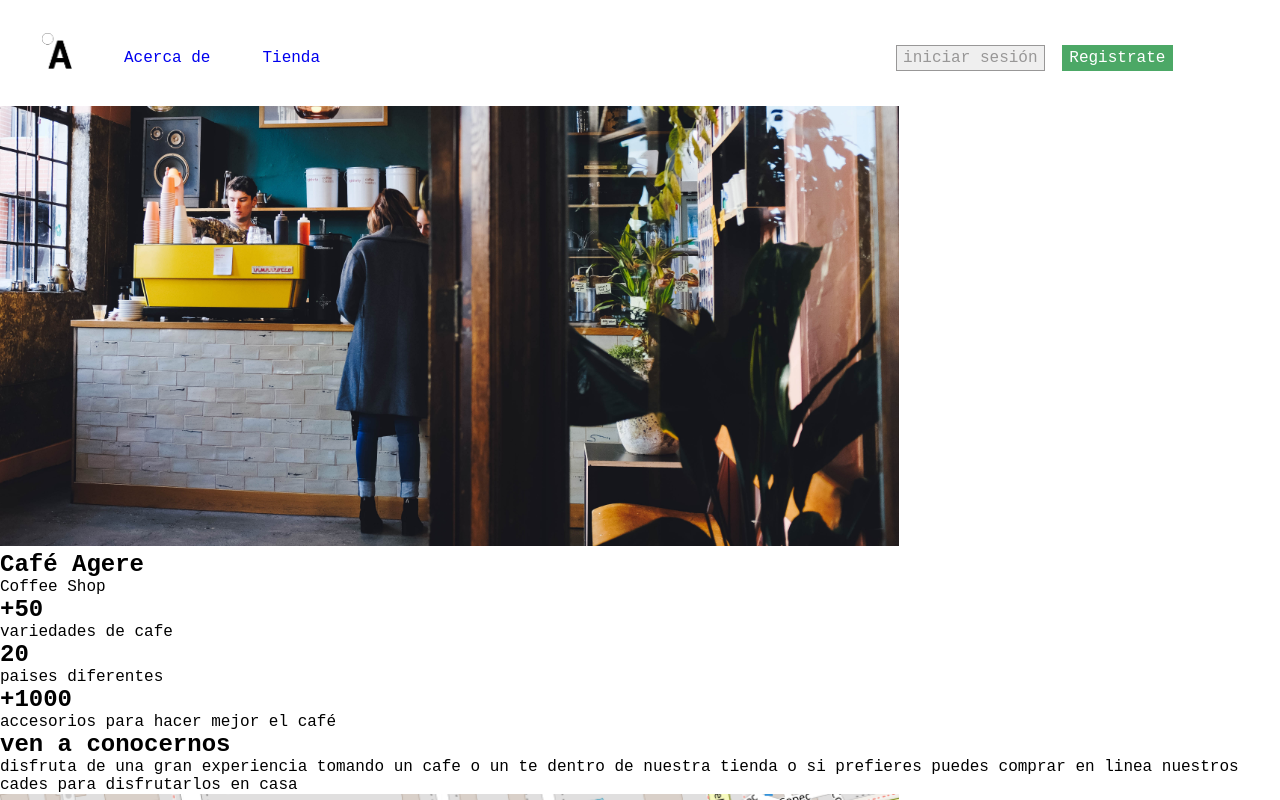
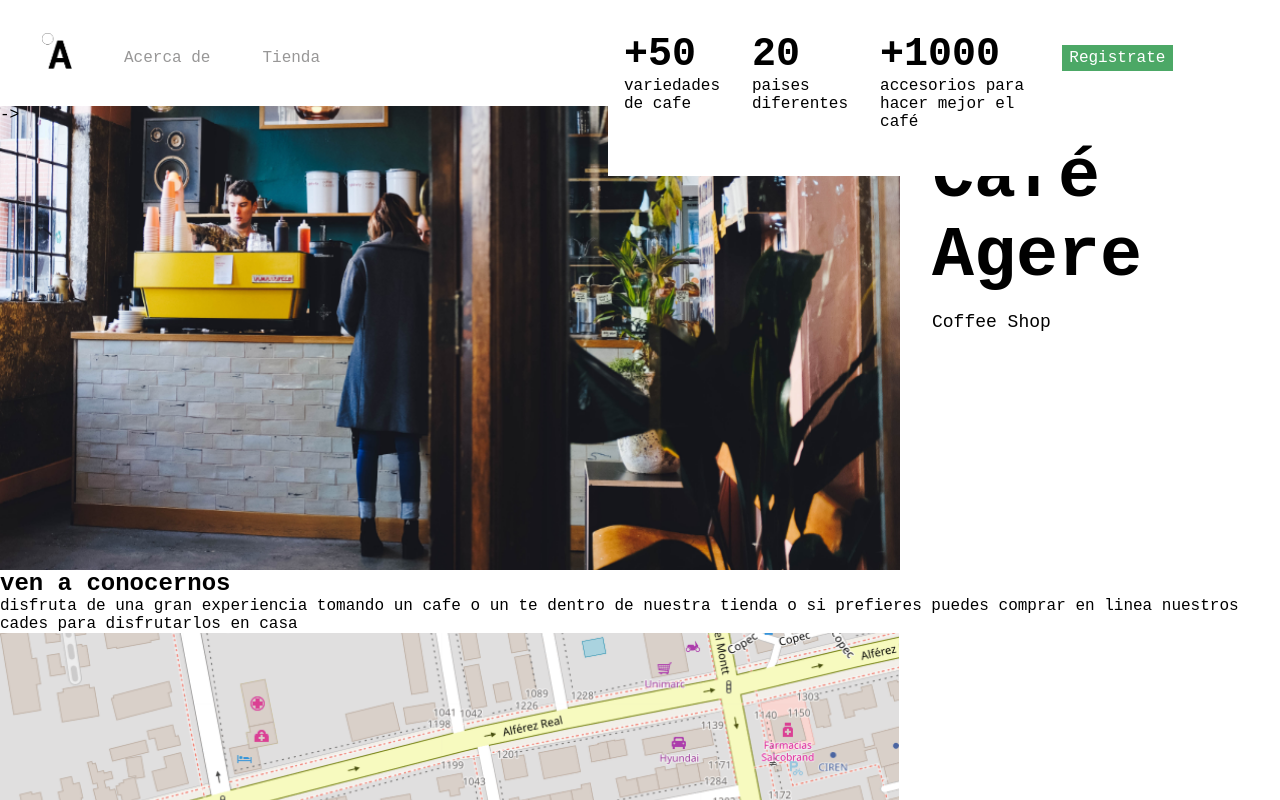
Before and after one commit to No-Igna/Cafeter-a-Agere, a plain HTML site: page index.html in a window 1280 px wide. Shown: the top 800 px of the page. Drawn offline with Linux system fonts and the light colour scheme; a web font is replaced by a local one.

Commit message:
header almost finish and nav finished

```diff
--- /dev/null
+++ b/assets/sass/components/_card.scss
@@ -0,0 +1,6 @@
+.card{
+    padding: 1rem;
+    &__title{
+        font-size: $xx-large;
+    }
+}
--- a/assets/sass/components/_links.scss
+++ b/assets/sass/components/_links.scss
@@ -2,5 +2,9 @@
     font-family: $ptmono;
     font-size: $medium;
     margin-left: 32px;
+    color:$spanish-gray;
     text-decoration: none;
+    &:hover{
+        color: $black;
+    }
 }
--- a/assets/sass/layout/_header.scss
+++ b/assets/sass/layout/_header.scss
@@ -1,18 +1,36 @@
-.navbar{
-    width: 100%;
+.header{
     display: flex;
-    height: 6rem;
-    padding: 2rem;
-    align-items: center;
-    &__item{
-        padding: 10px;
+    height: 29rem;
+    &__img{
+        max-width: 56.25rem;
     }
-    &__img{
-        width: 1.875rem;
+    &__identification{
+        width: 23.75rem;
+        padding: 2rem;
     }
-    &__to-right{
-        width: 70%;
+    &__title{
+        font-size: $xxx-large;
+        padding-bottom: 1rem;
+    }
+    &__text{
+        font-size: $large;
+    }
+    &__info{
         display: flex;
-        justify-content: end;
+        position: absolute;
+        left: 38rem;
+        bottom: 39rem;
+        height: 10rem;
+        width: 28rem;
+        background-color: $white;
+    }
+    &__box{
+        width: 10rem;
+        height: 10rem;
+        position: absolute;
+        &--coral{
+            z-index: 3;
+            background-color: $buff;
+        }
     }
 }
--- /dev/null
+++ b/assets/sass/layout/_navbar.scss
@@ -0,0 +1,18 @@
+.navbar{
+    width: 100%;
+    display: flex;
+    height: 6rem;
+    padding: 2rem;
+    align-items: center;
+    &__item{
+        padding: 10px;
+    }
+    &__img{
+        width: 1.875rem;
+    }
+    &__to-right{
+        width: 70%;
+        display: flex;
+        justify-content: end;
+    }
+}
--- a/assets/sass/main.scss
+++ b/assets/sass/main.scss
@@ -7,7 +7,9 @@
 // themes/
 @import 'abstracts/variables';
 @import 'base/typography';
+@import 'layout/navbar';
 @import 'layout/header';
+@import 'components/card';
 @import 'components/button';
 @import 'components/links';
 @import 'pages/page';
--- a/index.html
+++ b/index.html
@@ -21,25 +21,27 @@
     </nav>
     <!--section 1-->
     <header class="header">
-        <img src="./assets/img/img-1.png" alt="mostrador de cafeteria">
-        <div class="card">
-            <h2>Café Agere</h2>
-            <p>Coffee Shop</p>
+        <img src="./assets/img/img-1.png" alt="mostrador de cafeteria" class="header__img">
+        <div class="header__identification">
+            <h2 class="header__title">Café Agere</h2>
+            <p class="header__text">Coffee Shop</p>
         </div>
-        <div>
+        <div class="header__info">
             <div class="card">
-                <h2>+50</h2>
-                <p>variedades de cafe</p>
+                <h2 class="card__title">+50</h2>
+                <p class="card__text">variedades de cafe</p>
             </div>
             <div class="card">
-                <h2>20</h2>
-                <p>paises diferentes</p>
+                <h2 class="card__title">20</h2>
+                <p class="card__text">paises diferentes</p>
             </div>
             <div class="card">
-                <h2>+1000</h2>
-                <p>accesorios para hacer mejor el café</p>
+                <h2 class="card__title">+1000</h2>
+                <p class="card__text">accesorios para hacer mejor el café</p>
             </div>
         </div>
+        <div class="header__box header__box--buff"></div>
+        <div class="header__box header__box--flame">-></div>
     </header>
     <!--another section-->
     <section>
```
Also changed, not shown: assets/css/main.css, 1 other file.
